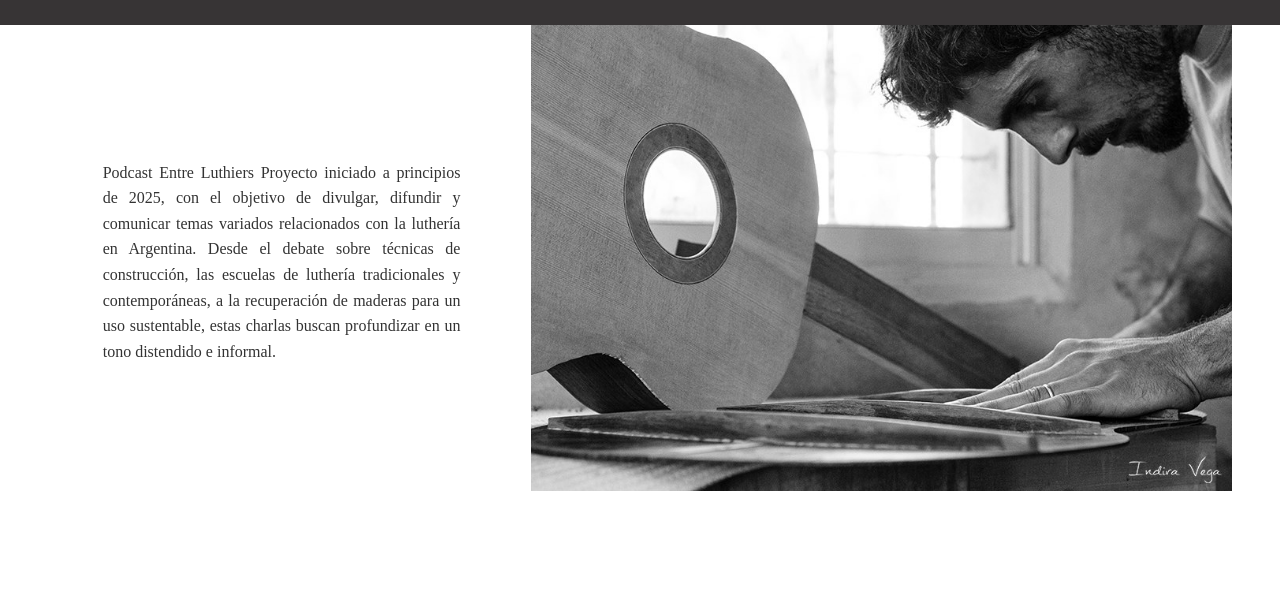
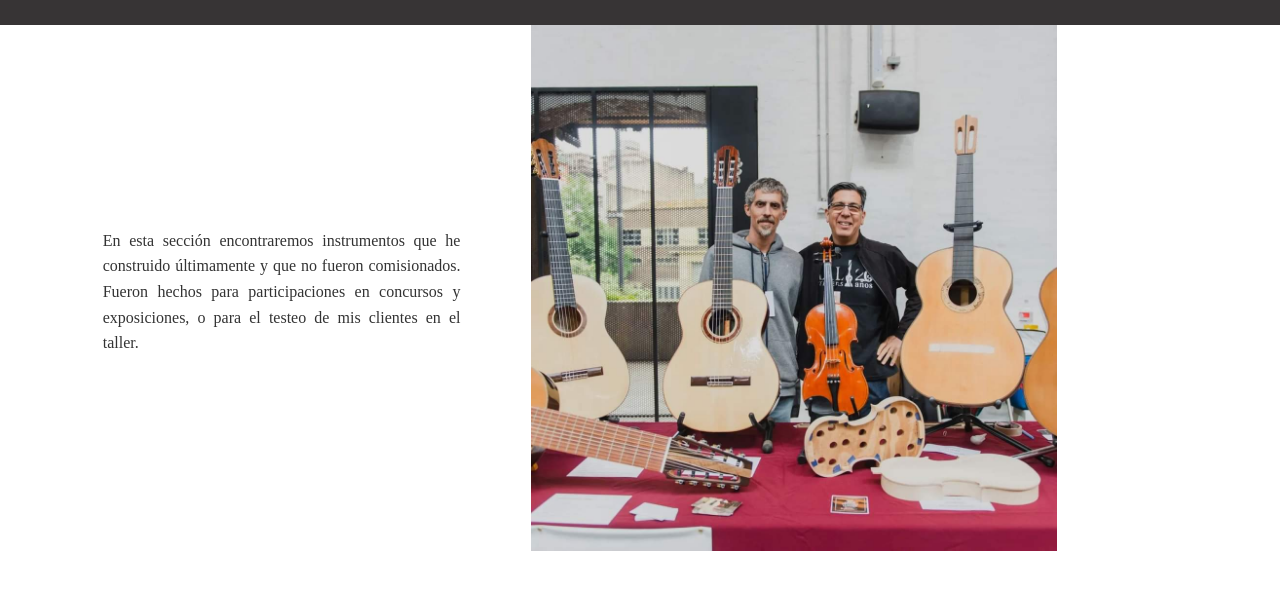
Before and after one commit to finosiles/donatoluthier2, a plain HTML site: page stock.html in a window 1280 px wide. Shown: the part 119-708 px from the top of the page. Drawn offline with nearby package versions, Linux system fonts and the light colour scheme; a web font is replaced by a local one.

Commit message:
cerrando modelos y stock

```diff
--- a/podcast.html
+++ b/stock.html
@@ -1,5 +1,6 @@
 <!DOCTYPE html>
 <html lang="en">
+
 <head>
     <meta charset="UTF-8" />
     <meta name="viewport" content="width=device-width, initial-scale=1.0" />
@@ -9,6 +10,7 @@
 </head>
 
 <body>
+
   <header class="flex h-36 sticky top-0">
 
     <div class="flex w-2/3 items-center">
@@ -62,25 +64,26 @@
     </div>
     </nav>
   </header>
-    <div id="#BIO" class="max-w-dvw max-h-full flex mx-12 gap-4" href="#BIO">
+
+
+
+    <div class="max-w-dvw max-h-full flex mx-12 gap-4" id="Filosofia">
         <div class="lg:w-2/5 flex justify-center items-center mt-2 gap-2">
             <p class="w-4/5 text-justify mx-4 p-2">
-
-                Podcast Entre Luthiers
-                Proyecto iniciado a principios de 2025, con el objetivo de
-                divulgar, difundir y comunicar temas variados
-                relacionados con la luthería en Argentina.
-                Desde el debate sobre técnicas de construcción, las
-                escuelas de luthería tradicionales y contemporáneas, a la
-                recuperación de maderas para un uso sustentable, estas
-                charlas buscan profundizar en un tono distendido e
-                informal.
+                En esta sección encontraremos instrumentos que he
+construido últimamente y que no fueron comisionados.
+Fueron hechos para participaciones en concursos y
+exposiciones, o para el testeo de mis clientes en el taller.
             </p>
         </div>
         <div class="lg:w-3/5 flex ">
-            <img class="bg-center bg-cover" alt="" src="./img/img_bio01.jpg" />
+            <img class="w-3/4" src="./img/img_pod01.jpg" alt="">
         </div>
     </div>
+
+
+
+    <script src="./assets/script.js"></script>
 
 </body>
 
```
Also changed, not shown: modelos.html (+24 -5 lines). Lines whose indentation alone changed are shown as unchanged.
